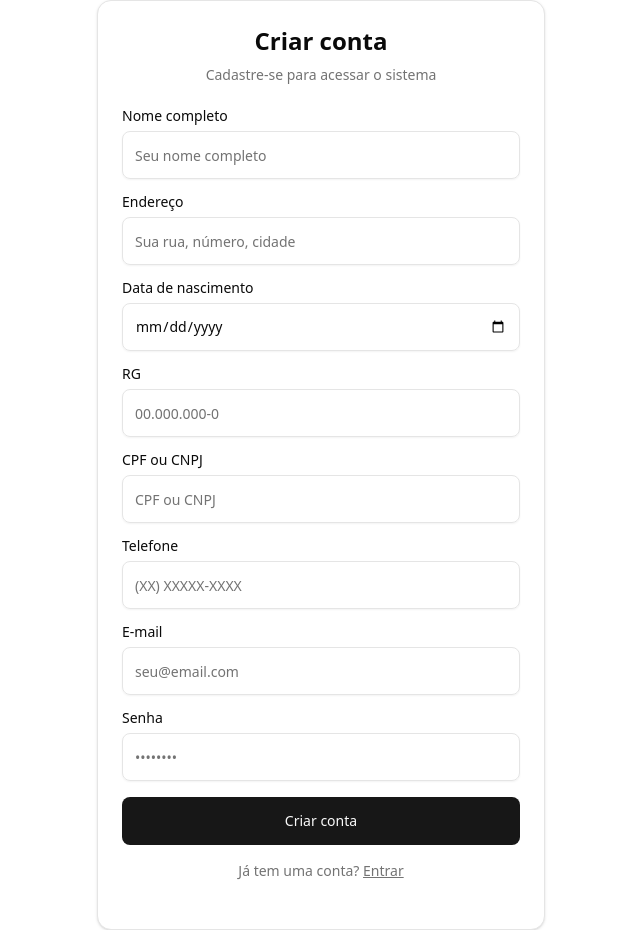
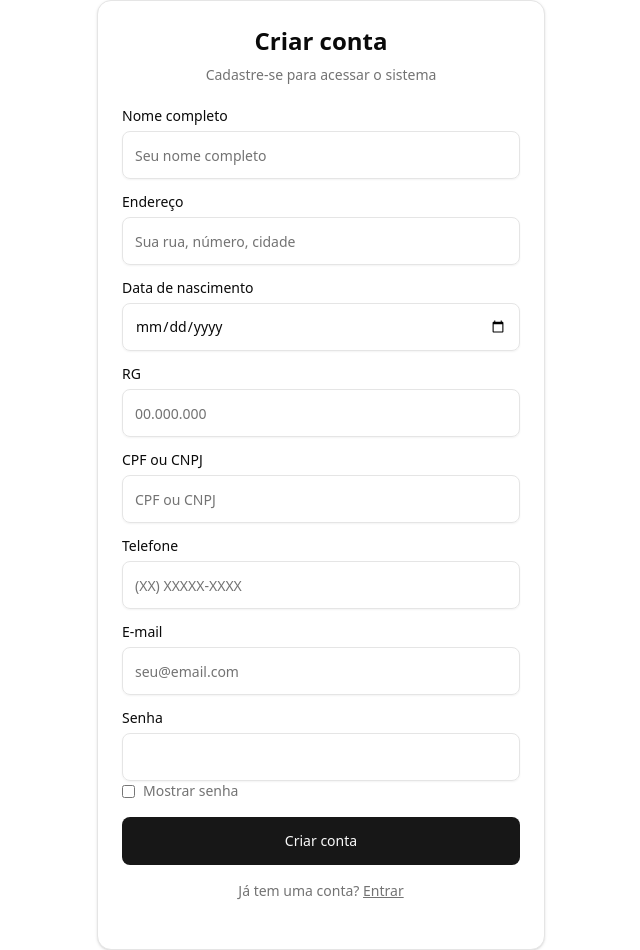
Before and after one commit to joelrodriguesvieira/front-end-farm-management, a Next.js app: page /register in a window 1280 px wide. Shown: the whole page, without its empty margins (319-959 px from the left). Built offline with nearby package versions, Linux system fonts and the light colour scheme.

Commit message:
feat: add limit in food

```diff
--- a/src/app/(dashboard)/food/page.tsx
+++ b/src/app/(dashboard)/food/page.tsx
@@ -1,5 +1,6 @@
 "use client";
 
+import { useState, useMemo, useEffect } from "react";
 import {
   Card,
   CardHeader,
@@ -15,18 +16,30 @@ import {
   YAxis,
   Tooltip,
 } from "recharts";
+import {
+  Dialog,
+  DialogContent,
+  DialogHeader,
+  DialogTitle,
+  DialogTrigger,
+} from "@/src/components/ui/dialog";
+import { Button } from "@/src/components/ui/button";
+import { Label } from "@/src/components/ui/label";
+import { Input } from "@/src/components/ui/input";
+import { Sliders } from "lucide-react";
 import { useSensor, useSensorHistory, useConfig } from "@/src/hooks/useApi";
-import { useMemo } from "react";
 import { Skeleton } from "@/src/components/ui/skeleton";
 
 export default function FoodPage() {
   const { sensor, loading: sensorLoading, error: sensorError } = useSensor();
   const { history, loading: historyLoading } = useSensorHistory(10);
-  const { config, error: configError } = useConfig();
+  const { error: configError } = useConfig();
+
+  const [limitsOpen, setLimitsOpen] = useState(false);
+  const [minWeight, setMinWeight] = useState<number>(100);
+  const [maxWeight, setMaxWeight] = useState<number>(500);
 
   const foodWeight = sensor?.rationWeight || 0;
-  const minWeight = config?.ration?.minWeight || 100;
-  const maxWeight = config?.ration?.maxWeight || 500;
 
   const foodPercentage = useMemo(() => {
     return Math.max(
@@ -42,6 +55,10 @@ export default function FoodPage() {
     if (foodPercentage > 60) return "Abastecido";
     if (foodPercentage >= 30) return "Atenção";
     return "Baixo";
+  };
+
+  const handleSaveLimits = () => {
+    setLimitsOpen(false);
   };
 
   const foodChartData = history
@@ -131,6 +148,56 @@ export default function FoodPage() {
           </div>
         </Card>
       </div>
+
+      <div className="flex flex-col gap-6 pb-6 md:pb-12 mt-4">
+        <Dialog open={limitsOpen} onOpenChange={setLimitsOpen}>
+          <DialogTrigger asChild>
+            <Button variant="secondary" className="w-full h-12">
+              Definir limites de comida
+              <Sliders className="ml-2 h-5 w-5" />
+            </Button>
+          </DialogTrigger>
+
+          <DialogContent className="sm:max-w-[400px] w-[90%] rounded-2xl">
+            <DialogHeader>
+              <DialogTitle className="text-center">
+                Configurar limites de alimentação
+              </DialogTitle>
+            </DialogHeader>
+
+            <div className="grid gap-4 py-4">
+              <div className="grid gap-2">
+                <Label htmlFor="min-weight">Peso mínimo (g)</Label>
+                <Input
+                  id="min-weight"
+                  type="number"
+                  value={minWeight}
+                  onChange={(e) => setMinWeight(Number(e.target.value))}
+                  className="h-12"
+                />
+              </div>
+
+              <div className="grid gap-2">
+                <Label htmlFor="max-weight">Peso máximo (g)</Label>
+                <Input
+                  id="max-weight"
+                  type="number"
+                  value={maxWeight}
+                  onChange={(e) => setMaxWeight(Number(e.target.value))}
+                  className="h-12"
+                />
+              </div>
+
+              <Button
+                className="w-full h-12"
+                onClick={handleSaveLimits}
+              >
+                Salvar limites
+              </Button>
+            </div>
+          </DialogContent>
+        </Dialog>
+      </div>
     </div>
   );
 }
--- a/src/app/(public)/login/page.tsx
+++ b/src/app/(public)/login/page.tsx
@@ -16,7 +16,7 @@ import { Label } from "@/src/components/ui/label";
 
 export default function LoginPage() {
   const router = useRouter();
-
+  const [showPassword, setShowPassword] = useState(false);
   const [email, setEmail] = useState("");
   const [password, setPassword] = useState("");
   const [error, setError] = useState("");
@@ -75,10 +75,18 @@ export default function LoginPage() {
             <Label htmlFor="password">Senha</Label>
             <Input
               id="password"
-              type="password"
+              type={showPassword ? "text" : "password"}
               value={password}
               onChange={(e) => setPassword(e.target.value)}
             />
+            <div className="flex items-center gap-2 text-sm text-muted-foreground">
+                <input
+                  type="checkbox"
+                  checked={showPassword}
+                  onChange={() => setShowPassword(!showPassword)}
+                />
+                <span>Mostrar senha</span>
+              </div>
           </div>
 
           {error && (
--- a/src/app/(public)/register/page.tsx
+++ b/src/app/(public)/register/page.tsx
@@ -25,6 +25,7 @@ export default function RegisterPage() {
   const [password, setPassword] = useState("");
   const router = useRouter();
   const [error, setError] = useState("");
+  const [showPassword, setShowPassword] = useState(false);
 
   const handleRegister = async () => {
     try {
@@ -47,7 +48,6 @@ export default function RegisterPage() {
           }),
         },
       );
-      console.log(response, "response");
 
       if (!response.ok) {
         const error = await response.json();
@@ -62,7 +62,7 @@ export default function RegisterPage() {
     } catch (error: unknown) {
       console.error(error);
       const message = error instanceof Error ? error.message : "Erro inesperado";
-      alert(message);
+      setError(message);
     }
   };
 
@@ -112,7 +112,7 @@ export default function RegisterPage() {
             <Label htmlFor="rg">RG</Label>
             <Input
               id="rg"
-              placeholder="00.000.000-0"
+              placeholder="00.000.000"
               value={rg}
               onChange={(e) => setRg(formatRG(e.target.value))}
               className="h-12"
@@ -155,14 +155,25 @@ export default function RegisterPage() {
 
           <div className="space-y-2">
             <Label htmlFor="password">Senha</Label>
-            <Input
-              id="password"
-              type="password"
-              placeholder="••••••••"
-              value={password}
-              onChange={(e) => setPassword(e.target.value)}
-              className="h-12"
-            />
+            <div className="relative">
+              <Input
+                id="password"
+                type={showPassword ? "text" : "password"}
+                value={password}
+                onChange={(e) => setPassword(e.target.value)}
+                className="h-12 pr-10"
+              />
+
+              <div className="flex items-center gap-2 text-sm text-muted-foreground">
+                <input
+                  type="checkbox"
+                  checked={showPassword}
+                  onChange={() => setShowPassword(!showPassword)}
+                />
+                <span>Mostrar senha</span>
+              </div>
+
+            </div>
           </div>
 
           <Button onClick={handleRegister} className="w-full h-12">
--- a/src/shared/helpers.ts
+++ b/src/shared/helpers.ts
@@ -1,12 +1,10 @@
 const onlyNumbers = (value: string) => value.replace(/\D/g, "");
 
 export function formatRG(value: string) {
-  let valueFormated = onlyNumbers(value).slice(0, 9);
+  let valueFormated = onlyNumbers(value).slice(0, 8);
 
   if (valueFormated.length > 2) valueFormated = valueFormated.replace(/^(\d{2})(\d)/, "$1.$2");
-  if (valueFormated.length > 6) valueFormated = valueFormated.replace(/^(\d{2})\.(\d{3})(\d)/, "$1.$2.$3");
-  if (valueFormated.length > 9)
-    valueFormated = valueFormated.replace(/^(\d{2})\.(\d{3})\.(\d{3})(\d)/, "$1.$2.$3-$4");
+  if (valueFormated.length > 5) valueFormated = valueFormated.replace(/^(\d{2})\.(\d{3})(\d)/, "$1.$2.$3");
 
   return valueFormated;
 }
```
